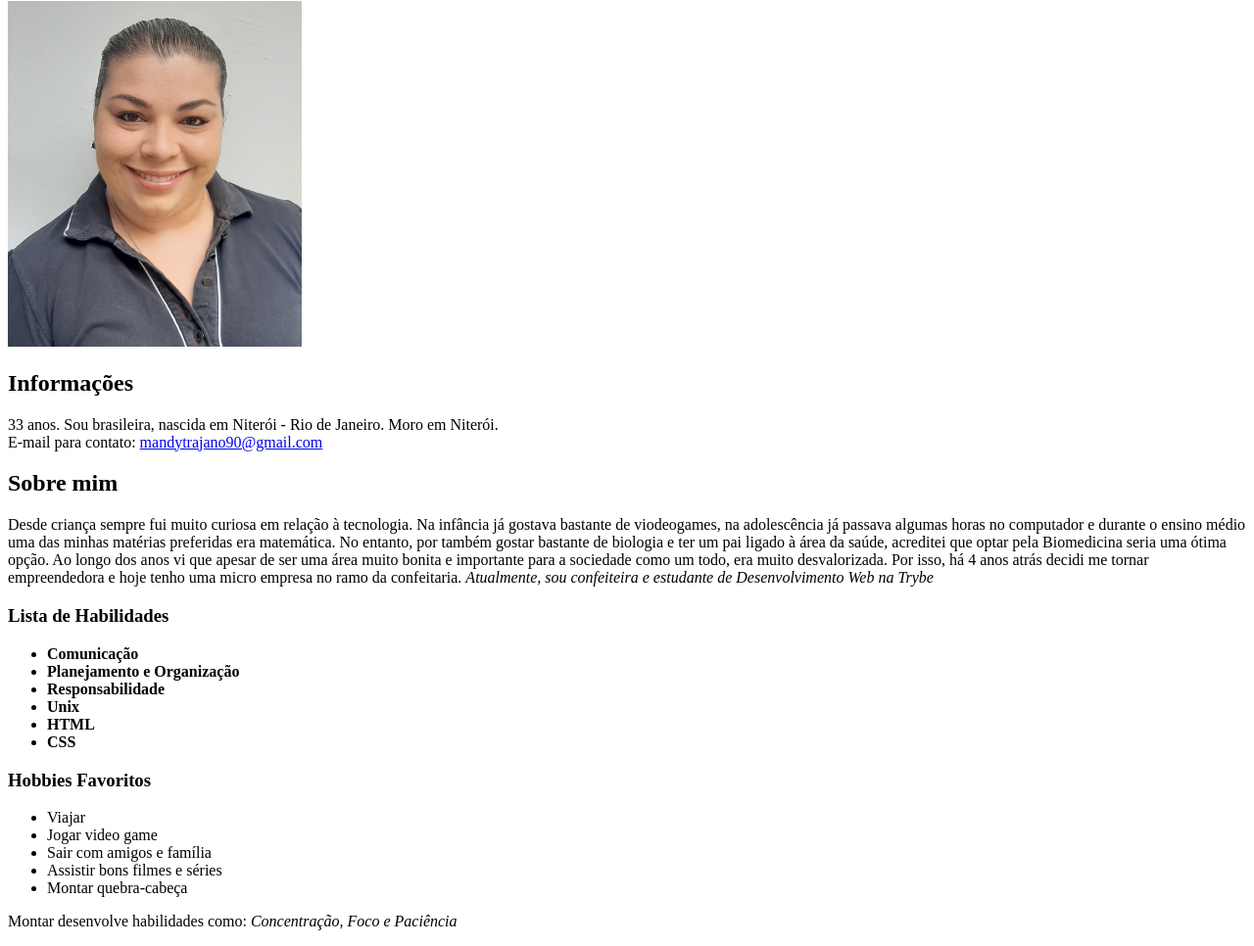
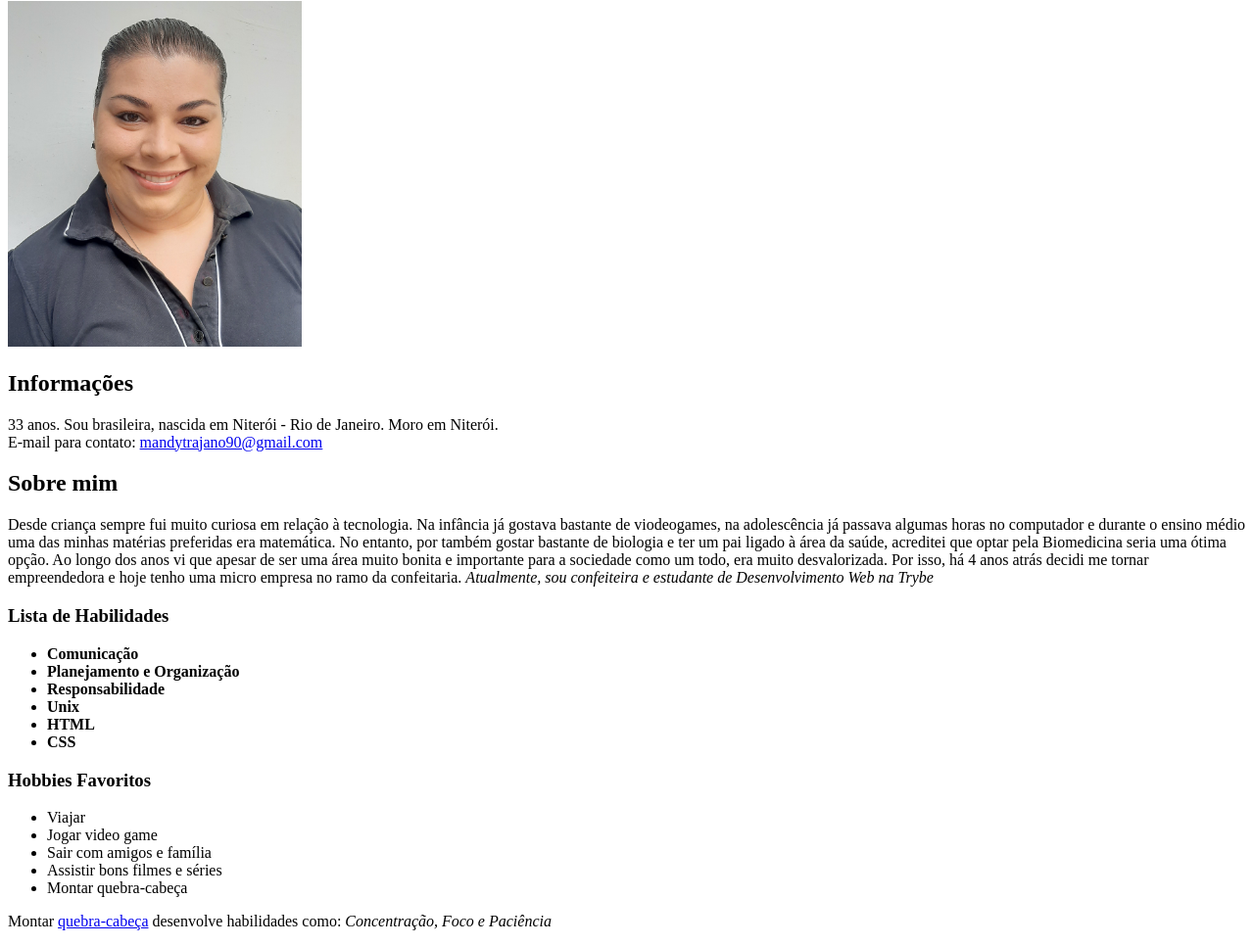
Before and after one commit to MandyTrajano90/Portfolio, a plain HTML site: page index.html in a window 1280 px wide. Shown: the part 79-1045 px from the top of the page at 98% size. Drawn offline with Linux system fonts and the light colour scheme.

Commit message:
Adição de link externo na sessão de Hobbies

```diff
--- a/index.html
+++ b/index.html
@@ -32,5 +32,5 @@
         <li>Assistir bons filmes e séries</li>
         <li>Montar quebra-cabeça</li>
     </ul>
-    <p>Montar  desenvolve habilidades como: <em>Concentração, Foco e Paciência</em></p>
+    <p>Montar <a href="https://www.lojagrow.com.br/puzzle-2000-pecas-universo/p" target="_blank">quebra-cabeça</a> desenvolve habilidades como: <em>Concentração, Foco e Paciência</em></p>
 </body>
```
